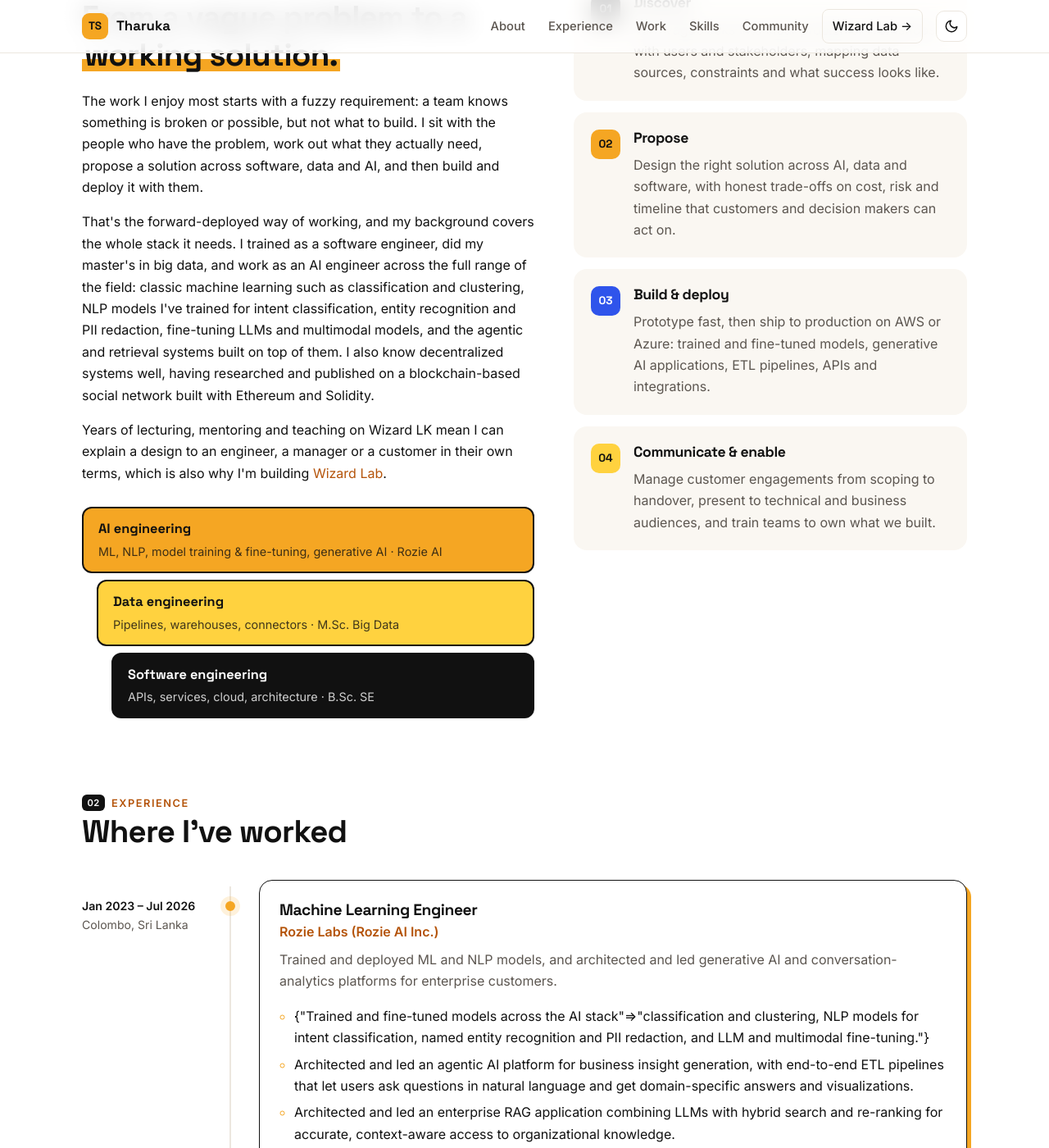
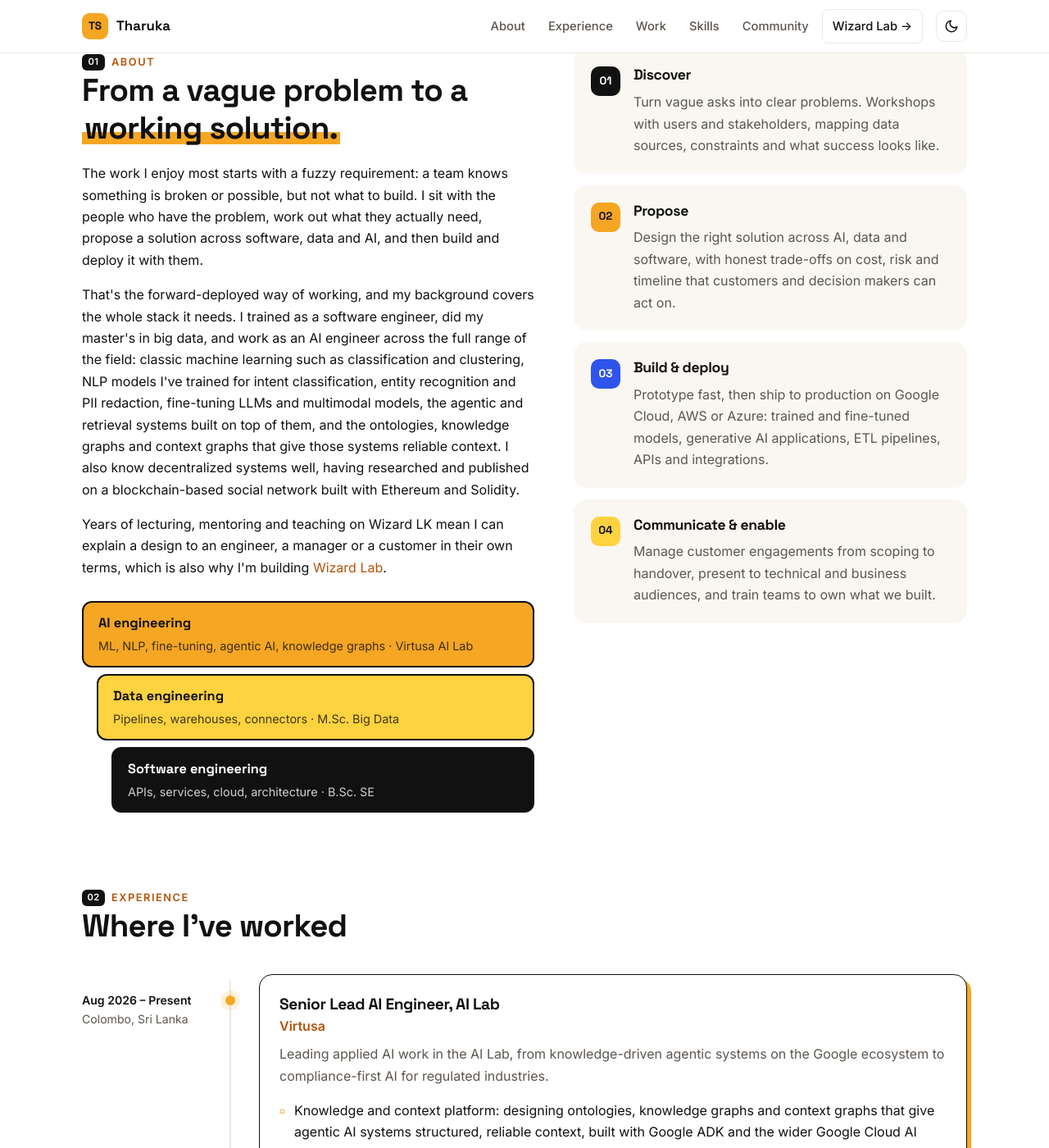
Before and after one commit to TharukaVishwajith/tharukavishwajith.github.io, a Jekyll site: the page built from index.html, in a window 1280 px wide and 1400 px high, scrolled down 1219 px. Shown: the whole window at 82% size. Built offline with Jekyll 4.4.1, drawn with Linux system fonts in a browser that asks for light colours; some of the changed text lies outside the part shown.

Commit message:
Add Senior Lead AI Engineer role at Virtusa AI Lab
Add the current Virtusa role with two high-level projects (one kept
confidential), knowledge-engineering skills, and update hero, About,
site description and structured data.

Co-Authored-By: Claude Opus 5.5 (1M context) <noreply@anthropic.com>

```diff
--- a/_config.yml
+++ b/_config.yml
@@ -1,8 +1,8 @@
 # Site-wide settings for tharuka.xyz (built by GitHub Pages with Jekyll).
 title: Tharuka Sarathchandra
 description: >-
-  Machine Learning Engineer working across machine learning, NLP, generative AI and data engineering.
-  Trains, fine-tunes and deploys AI systems; former lecturer and creator of Wizard LK.
+  Senior Lead AI Engineer at Virtusa's AI Lab, working across machine learning, NLP, generative and agentic AI,
+  knowledge graphs and data engineering. Trains, fine-tunes and deploys AI systems; former lecturer and creator of Wizard LK.
 url: "https://tharuka.xyz"
 baseurl: ""
 lang: en
@@ -69,7 +69,7 @@ defaults:
         path: /images/og/default.jpg
         width: 1200
         height: 630
-        alt: Tharuka Sarathchandra, Machine Learning Engineer
+        alt: Tharuka Sarathchandra, Senior Lead AI Engineer
   - scope:
       path: ""
       type: articles
--- a/_data/experience.yml
+++ b/_data/experience.yml
@@ -1,4 +1,16 @@
 # Work history shown on the home page, newest first.
+- role: Senior Lead AI Engineer, AI Lab
+  company: Virtusa
+  location: Colombo, Sri Lanka
+  dates: Aug 2026 – Present
+  summary: Leading applied AI work in the AI Lab, from knowledge-driven agentic systems on the Google ecosystem to compliance-first AI for regulated industries.
+  highlights:
+    - "Knowledge and context platform: designing ontologies, knowledge graphs and context graphs that give agentic AI systems structured, reliable context, built with Google ADK and the wider Google Cloud AI ecosystem."
+    - Applying context engineering so agents retrieve, combine and reason over the right enterprise knowledge for each task.
+    - "Confidential project in the health and insurance domain: leading an AI-driven data conversion programme for complex, highly regulated insurance data, where compliance shapes every design decision."
+    - Building agentic AI workflows and ETL pipelines for the conversion, and fine-tuning models on Google Cloud for domain-specific accuracy.
+  stack: [Ontology, Knowledge graphs, Context graphs, Context engineering, Google ADK, Google Cloud, Vertex AI, Agentic AI, Model fine-tuning, ETL pipelines, Python]
+
 - role: Machine Learning Engineer
   company: Rozie Labs (Rozie AI Inc.)
   location: Colombo, Sri Lanka
--- a/_includes/head.html
+++ b/_includes/head.html
@@ -30,9 +30,10 @@
   "name": {{ site.author.name | jsonify }},
   "url": {{ '/' | absolute_url | jsonify }},
   "image": {{ '/images/profile.jpg' | absolute_url | jsonify }},
-  "jobTitle": "Machine Learning Engineer",
+  "jobTitle": "Senior Lead AI Engineer",
+  "worksFor": {"@type": "Organization", "name": "Virtusa"},
   "description": {{ site.description | strip | jsonify }},
-  "knowsAbout": ["Machine learning", "Natural language processing", "Generative AI", "Model fine-tuning", "Data engineering", "Software engineering"],
+  "knowsAbout": ["Machine learning", "Natural language processing", "Generative AI", "Agentic AI", "Knowledge graphs", "Ontology", "Context engineering", "Model fine-tuning", "Data engineering", "Software engineering"],
   "alumniOf": "University of Kelaniya",
   "sameAs": {{ site.social.links | jsonify }}
 }
--- a/index.html
+++ b/index.html
@@ -1,6 +1,6 @@
 ---
 layout: null
-title: Tharuka Sarathchandra · Machine Learning Engineer
+title: Tharuka Sarathchandra · Senior Lead AI Engineer
 ---
 <!DOCTYPE html>
 <html lang="en">
@@ -29,9 +29,9 @@ title: Tharuka Sarathchandra · Machine Learning Engineer
       <div class="hero-dots" aria-hidden="true"></div>
       <div class="container hero-grid">
         <div>
-          <span class="eyebrow"><span class="eyebrow-dot"></span>Machine Learning Engineer · AI & Data</span>
+          <span class="eyebrow"><span class="eyebrow-dot"></span>Senior Lead AI Engineer · AI Lab, Virtusa</span>
           <h1>I build AI systems that turn <span class="grad-text">messy data into answers.</span></h1>
-          <p class="lead">I'm Tharuka Sarathchandra. For more than eight years I've shipped software, from Spring Boot microservices and data pipelines to machine learning, NLP and generative AI systems that I've trained, fine-tuned and taken to production. I've also lectured at the University of Kelaniya and teach 20,000+ learners on Wizard LK.</p>
+          <p class="lead">I'm Tharuka Sarathchandra, Senior Lead AI Engineer at Virtusa's AI Lab. For more than eight years I've shipped software, from Spring Boot microservices and data pipelines to machine learning, NLP and generative and agentic AI systems that I've trained, fine-tuned and taken to production. Today I work on ontologies, knowledge graphs and context engineering for agentic AI, and on compliance-first AI in regulated industries. I've also lectured at the University of Kelaniya and teach 20,000+ learners on Wizard LK.</p>
           <div class="hero-actions">
             <a class="btn btn-primary" href="#experience">See my work {% include icon.html name="arrow" %}</a>
             <a class="btn" href="{{ site.learn.url | relative_url }}">Learn with me</a>
@@ -56,7 +56,7 @@ title: Tharuka Sarathchandra · Machine Learning Engineer
 
     <div class="marquee" aria-label="Technologies I work with">
       <div class="marquee-track">
-        {% assign tech = "Python,TensorFlow,NLP,Fine-tuning,Google ADK,LangGraph,FastAPI,Elasticsearch,Airbyte,dbt,Airflow,AWS,Azure,MongoDB,PostgreSQL,Spring Boot,Pydantic AI,YOLO,DuckDB" | split: "," %}
+        {% assign tech = "Python,TensorFlow,NLP,Fine-tuning,Google ADK,Knowledge graphs,Ontology,Vertex AI,LangGraph,FastAPI,Elasticsearch,Airbyte,dbt,Airflow,AWS,Azure,MongoDB,PostgreSQL,Spring Boot,Pydantic AI,YOLO,DuckDB" | split: "," %}
         {% for round in (1..2) %}
         <ul{% if round == 2 %} aria-hidden="true"{% endif %}>{% for t in tech %}<li>{{ t }}</li>{% endfor %}</ul>
         {% endfor %}
@@ -69,10 +69,10 @@ title: Tharuka Sarathchandra · Machine Learning Engineer
           <span class="eyebrow"><span class="num">01</span>About</span>
           <h2>From a vague problem to a <span class="grad-text">working solution.</span></h2>
           <p>The work I enjoy most starts with a fuzzy requirement: a team knows something is broken or possible, but not what to build. I sit with the people who have the problem, work out what they actually need, propose a solution across software, data and AI, and then build and deploy it with them.</p>
-          <p>That's the forward-deployed way of working, and my background covers the whole stack it needs. I trained as a software engineer, did my master's in big data, and work as an AI engineer across the full range of the field: classic machine learning such as classification and clustering, NLP models I've trained for intent classification, entity recognition and PII redaction, fine-tuning LLMs and multimodal models, and the agentic and retrieval systems built on top of them. I also know decentralized systems well, having researched and published on a blockchain-based social network built with Ethereum and Solidity.</p>
+          <p>That's the forward-deployed way of working, and my background covers the whole stack it needs. I trained as a software engineer, did my master's in big data, and work as an AI engineer across the full range of the field: classic machine learning such as classification and clustering, NLP models I've trained for intent classification, entity recognition and PII redaction, fine-tuning LLMs and multimodal models, the agentic and retrieval systems built on top of them, and the ontologies, knowledge graphs and context graphs that give those systems reliable context. I also know decentralized systems well, having researched and published on a blockchain-based social network built with Ethereum and Solidity.</p>
           <p>Years of lecturing, mentoring and teaching on Wizard LK mean I can explain a design to an engineer, a manager or a customer in their own terms, which is also why I'm building <a href="{{ site.learn.url | relative_url }}">{{ site.learn.name }}</a>.</p>
           <div class="stack" aria-label="The stack I work across">
-            <div class="stack-layer layer-ai"><strong>AI engineering</strong><span>ML, NLP, model training & fine-tuning, generative AI · Rozie AI</span></div>
+            <div class="stack-layer layer-ai"><strong>AI engineering</strong><span>ML, NLP, fine-tuning, agentic AI, knowledge graphs · Virtusa AI Lab</span></div>
             <div class="stack-layer layer-data"><strong>Data engineering</strong><span>Pipelines, warehouses, connectors · M.Sc. Big Data</span></div>
             <div class="stack-layer layer-sw"><strong>Software engineering</strong><span>APIs, services, cloud, architecture · B.Sc. SE</span></div>
           </div>
@@ -91,7 +91,7 @@ title: Tharuka Sarathchandra · Machine Learning Engineer
           <li class="card focus-card">
             <span class="step">03</span>
             <h3>Build & deploy</h3>
-            <p class="muted">Prototype fast, then ship to production on AWS or Azure: trained and fine-tuned models, generative AI applications, ETL pipelines, APIs and integrations.</p>
+            <p class="muted">Prototype fast, then ship to production on Google Cloud, AWS or Azure: trained and fine-tuned models, generative AI applications, ETL pipelines, APIs and integrations.</p>
           </li>
           <li class="card focus-card">
             <span class="step">04</span>
@@ -221,7 +221,7 @@ title: Tharuka Sarathchandra · Machine Learning Engineer
           </article>
           <article class="card reveal">
             <h3>Lecturer & mentor</h3>
-            <p class="muted">University of Kelaniya · Rozie AI</p>
+            <p class="muted">University of Kelaniya · Rozie AI · Virtusa</p>
             <p>Taught undergraduates, supervised final-year research and mentored engineers on building and deploying AI systems.</p>
           </article>
         </div>
```
Also changed, not shown: _data/projects.yml (+8 -0 lines), _data/skills.yml (+5 -3 lines).
